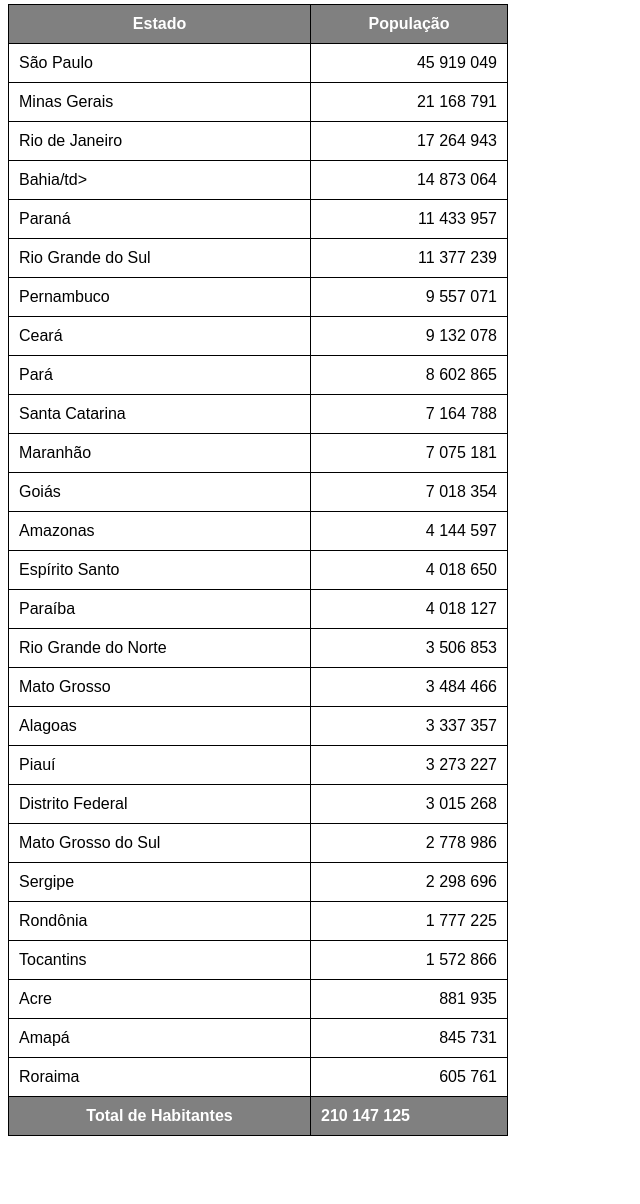
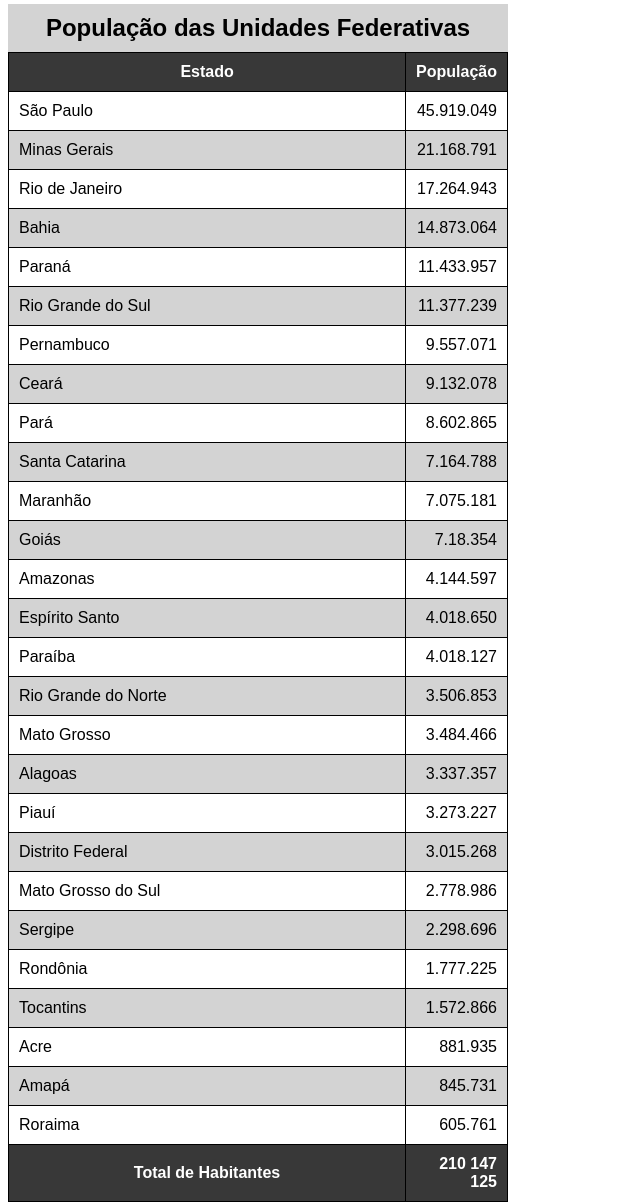
Before and after one commit to RafaSilva1408/html-css, a plain HTML site: page exercicios/ex023/tabela002.html in a window 1280 px wide. Shown: the part 76-1280 px from the top of the page, without its empty margins (0-640 px from the left). Before the commit the page ends 1220 px from the top, so only its background shows below. Drawn offline with Linux system fonts and the light colour scheme.

Commit message:
Update tabela002.html

```diff
--- a/exercicios/ex023/tabela002.html
+++ b/exercicios/ex023/tabela002.html
@@ -17,10 +17,29 @@
             border: 1px solid black;
             padding: 10px;
         }
+
+        caption {
+            font-size: 1.5em;
+            font-weight: bold;
+            padding: 10px;
+            background-color: lightgray;
+        }
+
         thead, tfoot {
-            background-color: gray;
+            background-color: #383838;
             color: white;
         }
+
+        thead > tr > th {
+            position: sticky;
+            top: -1px;
+            background-color: #383838;
+        }
+
+        tbody > tr:nth-child(2n) {
+            background-color: lightgray;
+        }
+
         td.num {
             text-align: right;
         }
@@ -31,6 +50,7 @@
     <!--
         ANATOMIA PARA TABELAS GRANDES
         TABLE
+            CAPTION
             THEAD
                 TR, TD, TH
             TBODY
@@ -39,127 +59,137 @@
                 TR, TD, TH
     -->
     <table>
+        <caption>População das Unidades Federativas</caption>
         <thead>
             <tr>
-                <th>Estado</th>
-                <th>População</th>
+                <th scope="col">Estado</th>
+                <th scope="col" style="width: 50px;">População</th>
             </tr>
         </thead>
         <tbody>
             <tr>
                 <td>São Paulo</td>
-                <td class="num">45 919 049</td>
+                <td class="num">45.919.049</td>
             </tr>
             <tr>
                 <td>Minas Gerais</td>
-                <td class="num">21 168 791</td>
+                <td class="num">21.168.791</td>
             </tr>
             <tr>
                 <td>Rio de Janeiro</td>
-                <td class="num">17 264 943</td>
+                <td class="num">17.264.943</td>
             </tr>
             <tr>
-                <td>Bahia/td>
-                <td class="num">14 873 064</td>
+                <td>Bahia</td>
+                <td class="num">14.873.064</td>
             </tr>
             <tr>
                 <td>Paraná</td>
-                <td class="num">11 433 957</td>
+                <td class="num">11.433.957</td>
             </tr>
             <tr>
                 <td>Rio Grande do Sul</td>
-                <td class="num">11 377 239</td>
+                <td class="num">11.377.239</td>
             </tr>
             <tr>
                 <td>Pernambuco</td>
-                <td class="num">9 557 071</td>
+                <td class="num">9.557.071</td>
             </tr>
             <tr>
                 <td>Ceará</td>
-                <td class="num">9 132 078</td>
+                <td class="num">9.132.078</td>
             </tr>
             <tr>
                 <td>Pará</td>
-                <td class="num">8 602 865</td>
+                <td class="num">8.602.865</td>
             </tr>
             <tr>
                 <td>Santa Catarina</td>
-                <td class="num">7 164 788</td>
+                <td class="num">7.164.788</td>
             <tr>
                 <td>Maranhão</td>
-                <td class="num">7 075 181</td>
+                <td class="num">7.075.181</td>
             </tr>
             <tr>
                 <td>Goiás</td>
-                <td class="num">7 018 354</td>
+                <td class="num">7.18.354</td>
             </tr>
             <tr>
                 <td>Amazonas</td>
-                <td class="num">4 144 597</td>
+                <td class="num">4.144.597</td>
             </tr>
             <tr>
                 <td>Espírito Santo</td>
-                <td class="num">4 018 650</td>
+                <td class="num">4.018.650</td>
             </tr>
             <tr>
                 <td>Paraíba</td>
-                <td class="num">4 018 127</td>
+                <td class="num">4.018.127</td>
             </tr>
             <tr>
                 <td>Rio Grande do Norte</td>
-                <td class="num">3 506 853</td>
+                <td class="num">3.506.853</td>
             </tr>
             <tr>
                 <td>Mato Grosso</td>
-                <td class="num">3 484 466</td>
+                <td class="num">3.484.466</td>
             </tr>
             <tr>
                 <td>Alagoas</td>
-                <td class="num">3 337 357</td>
+                <td class="num">3.337.357</td>
             </tr>
             <tr>
                 <td>Piauí</td>
-                <td class="num">3 273 227</td>
+                <td class="num">3.273.227</td>
             </tr>
             <tr>
                 <td>Distrito Federal</td>
-                <td class="num">3 015 268</td>
+                <td class="num">3.015.268</td>
             </tr>
             <tr>
                 <td>Mato Grosso do Sul</td>
-                <td class="num">2 778 986</td>
+                <td class="num">2.778.986</td>
             </tr>
             <tr>
                 <td>Sergipe</td>
-                <td class="num">2 298 696</td>
+                <td class="num">2.298.696</td>
             </tr>
             <tr>
                 <td>Rondônia</td>
-                <td class="num">1 777 225</td>
+                <td class="num">1.777.225</td>
             </tr>
             <tr>
                 <td>Tocantins</td>
-                <td class="num">1 572 866</td>
+                <td class="num">1.572.866</td>
             </tr>
             <tr>
                 <td>Acre</td>
-                <td class="num">881 935</td>
+                <td class="num">881.935</td>
             </tr>
             <tr>
                 <td>Amapá</td>
-                <td class="num">845 731</td>
+                <td class="num">845.731</td>
             </tr>
             <tr>
                 <td>Roraima</td>
-                <td class="num">605 761</td>
+                <td class="num">605.761</td>
             </tr>
         </tbody>
         <tfoot>
             <tr>
-                <th>Total de Habitantes</th>
-                <td><strong>210 147 125</strong></td>
+                <th scope="row">Total de Habitantes</th>
+                <td class="num"><strong>210 147 125</strong></td>
             </tr>
         </tfoot>
     </table>
+    <p>Lorem ipsum dolor, sit amet consectetur adipisicing elit. Sint eligendi ullam omnis atque enim eveniet assumenda placeat tenetur magni perspiciatis nemo maxime, dolorum ratione ab laboriosam veritatis provident doloremque porro! Lorem ipsum, dolor sit amet consectetur adipisicing elit. Libero, perferendis. Corporis doloremque ipsum eos maiores facilis, quae aspernatur temporibus, ratione excepturi veniam animi velit minima, perferendis nobis! Libero, neque nihil.</p>
+    <p>Lorem ipsum dolor, sit amet consectetur adipisicing elit. Sint eligendi ullam omnis atque enim eveniet assumenda placeat tenetur magni perspiciatis nemo maxime, dolorum ratione ab laboriosam veritatis provident doloremque porro! Lorem ipsum, dolor sit amet consectetur adipisicing elit. Libero, perferendis. Corporis doloremque ipsum eos maiores facilis, quae aspernatur temporibus, ratione excepturi veniam animi velit minima, perferendis nobis! Libero, neque nihil.</p>
+    <p>Lorem ipsum dolor, sit amet consectetur adipisicing elit. Sint eligendi ullam omnis atque enim eveniet assumenda placeat tenetur magni perspiciatis nemo maxime, dolorum ratione ab laboriosam veritatis provident doloremque porro! Lorem ipsum, dolor sit amet consectetur adipisicing elit. Libero, perferendis. Corporis doloremque ipsum eos maiores facilis, quae aspernatur temporibus, ratione excepturi veniam animi velit minima, perferendis nobis! Libero, neque nihil.</p>
+    <p>Lorem ipsum dolor, sit amet consectetur adipisicing elit. Sint eligendi ullam omnis atque enim eveniet assumenda placeat tenetur magni perspiciatis nemo maxime, dolorum ratione ab laboriosam veritatis provident doloremque porro! Lorem ipsum, dolor sit amet consectetur adipisicing elit. Libero, perferendis. Corporis doloremque ipsum eos maiores facilis, quae aspernatur temporibus, ratione excepturi veniam animi velit minima, perferendis nobis! Libero, neque nihil.</p>
+    <p>Lorem ipsum dolor, sit amet consectetur adipisicing elit. Sint eligendi ullam omnis atque enim eveniet assumenda placeat tenetur magni perspiciatis nemo maxime, dolorum ratione ab laboriosam veritatis provident doloremque porro! Lorem ipsum, dolor sit amet consectetur adipisicing elit. Libero, perferendis. Corporis doloremque ipsum eos maiores facilis, quae aspernatur temporibus, ratione excepturi veniam animi velit minima, perferendis nobis! Libero, neque nihil.</p>
+    <p>Lorem ipsum dolor, sit amet consectetur adipisicing elit. Sint eligendi ullam omnis atque enim eveniet assumenda placeat tenetur magni perspiciatis nemo maxime, dolorum ratione ab laboriosam veritatis provident doloremque porro! Lorem ipsum, dolor sit amet consectetur adipisicing elit. Libero, perferendis. Corporis doloremque ipsum eos maiores facilis, quae aspernatur temporibus, ratione excepturi veniam animi velit minima, perferendis nobis! Libero, neque nihil.</p>
+    <p>Lorem ipsum dolor, sit amet consectetur adipisicing elit. Sint eligendi ullam omnis atque enim eveniet assumenda placeat tenetur magni perspiciatis nemo maxime, dolorum ratione ab laboriosam veritatis provident doloremque porro! Lorem ipsum, dolor sit amet consectetur adipisicing elit. Libero, perferendis. Corporis doloremque ipsum eos maiores facilis, quae aspernatur temporibus, ratione excepturi veniam animi velit minima, perferendis nobis! Libero, neque nihil.</p>
+    <p>Lorem ipsum dolor, sit amet consectetur adipisicing elit. Sint eligendi ullam omnis atque enim eveniet assumenda placeat tenetur magni perspiciatis nemo maxime, dolorum ratione ab laboriosam veritatis provident doloremque porro! Lorem ipsum, dolor sit amet consectetur adipisicing elit. Libero, perferendis. Corporis doloremque ipsum eos maiores facilis, quae aspernatur temporibus, ratione excepturi veniam animi velit minima, perferendis nobis! Libero, neque nihil.</p>
+    <p>Lorem ipsum dolor, sit amet consectetur adipisicing elit. Sint eligendi ullam omnis atque enim eveniet assumenda placeat tenetur magni perspiciatis nemo maxime, dolorum ratione ab laboriosam veritatis provident doloremque porro! Lorem ipsum, dolor sit amet consectetur adipisicing elit. Libero, perferendis. Corporis doloremque ipsum eos maiores facilis, quae aspernatur temporibus, ratione excepturi veniam animi velit minima, perferendis nobis! Libero, neque nihil.</p>
 </body>
 </html>
```
